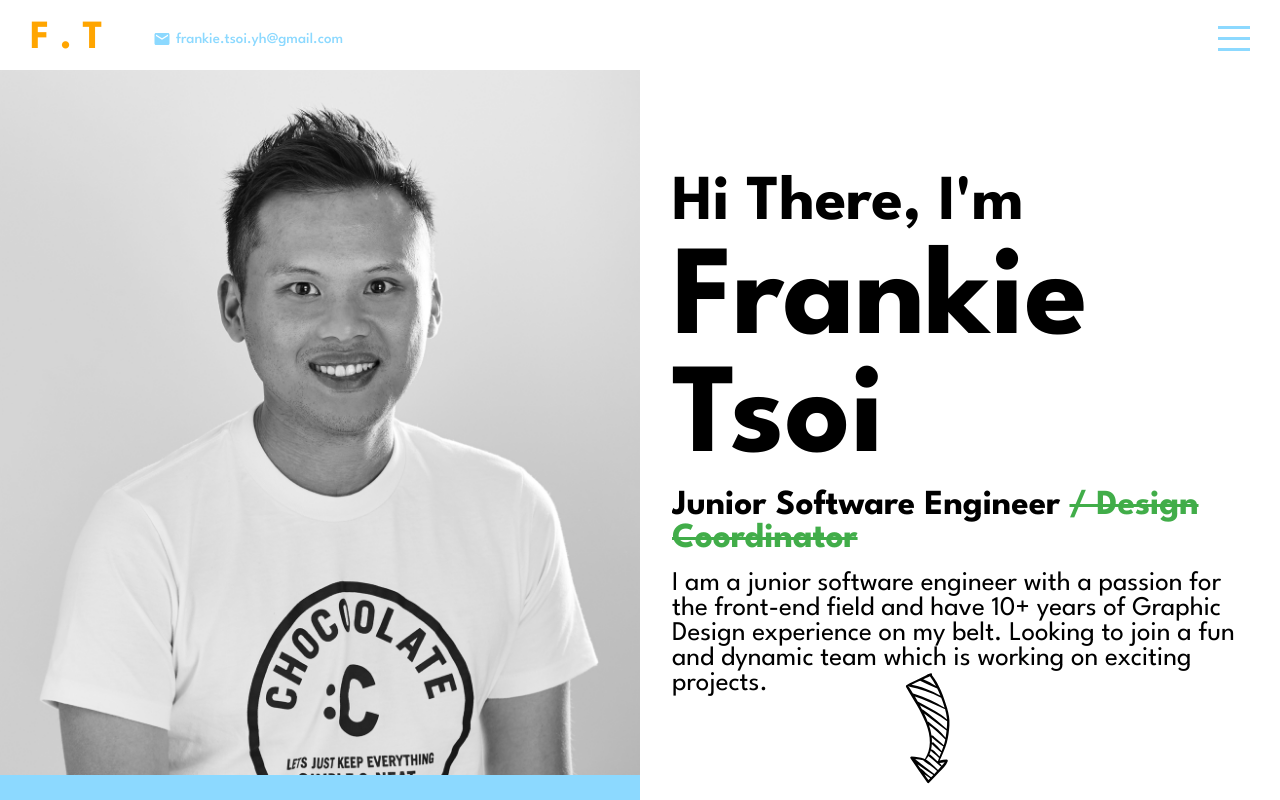
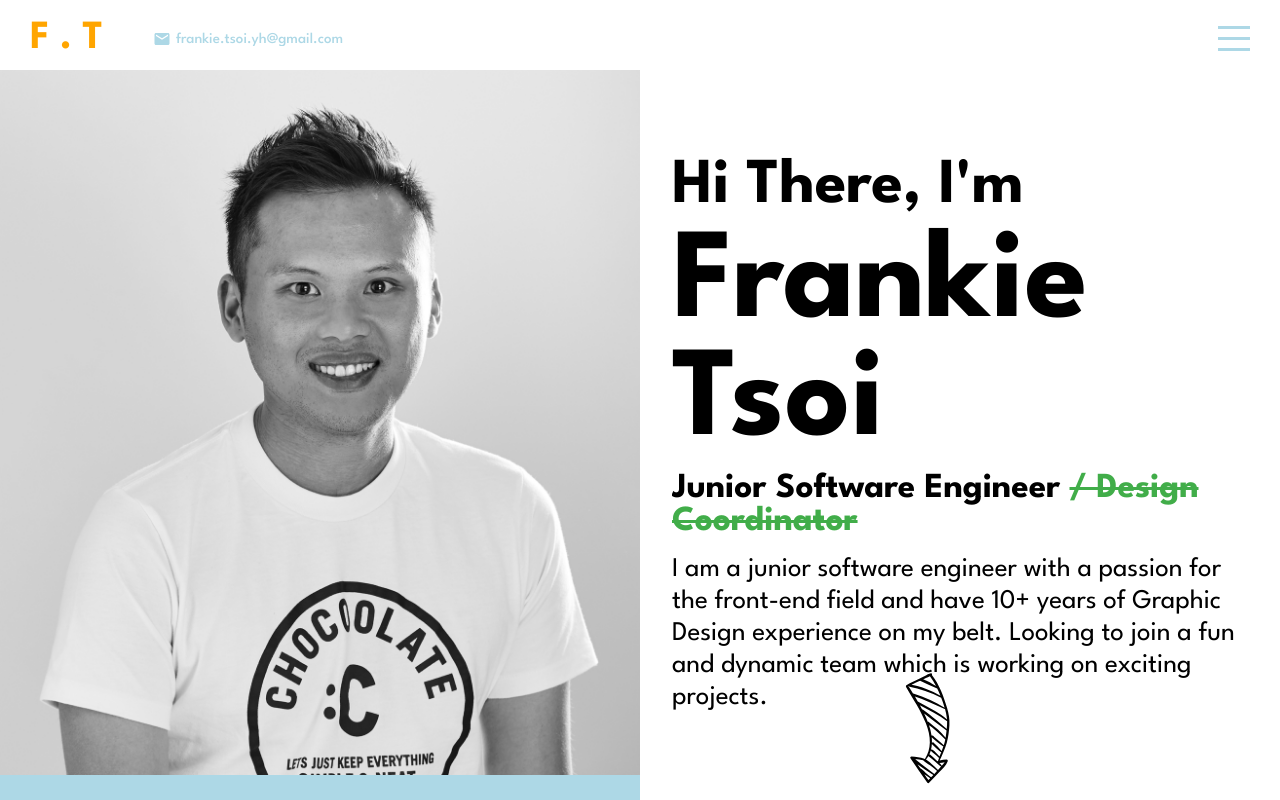
Before and after one commit to nkie009/frankies-portfolio, a React (Create React App) app: page / in a window 1280 px wide. Built offline with nearby package versions, Linux system fonts and the light colour scheme.

Commit message:
changed main color

```diff
--- a/src/components/About/About.scss
+++ b/src/components/About/About.scss
@@ -55,6 +55,7 @@
       .paraAbout{
         font-size: 27px;
         margin-top: 1rem;
+        line-height: 2rem;
 
 
       }
--- a/src/components/Contact/Contact.scss
+++ b/src/components/Contact/Contact.scss
@@ -7,10 +7,10 @@
   align-items: center;
   justify-content: center;
   .containerContact{
+    // border: 3px solid red;
     display: flex;
     align-items: center;
     justify-content: center;
-    border: 3px solid red;
     width: 700px;
     img {
       width: 50px;
--- a/src/components/Projects/Projects.scss
+++ b/src/components/Projects/Projects.scss
@@ -1,7 +1,7 @@
 @import "../../main.scss";
 
 .projects {
-  background-color:lightblue;
+  background-color: rgb(140, 217, 255);
   display: flex;
   align-items: center;
   justify-content: center;
--- a/src/main.scss
+++ b/src/main.scss
@@ -1,2 +1,2 @@
-$mainColor: rgb(140, 217, 255);
+$mainColor: lightblue;
 $closeColor: rgb(25, 20, 114)
```
